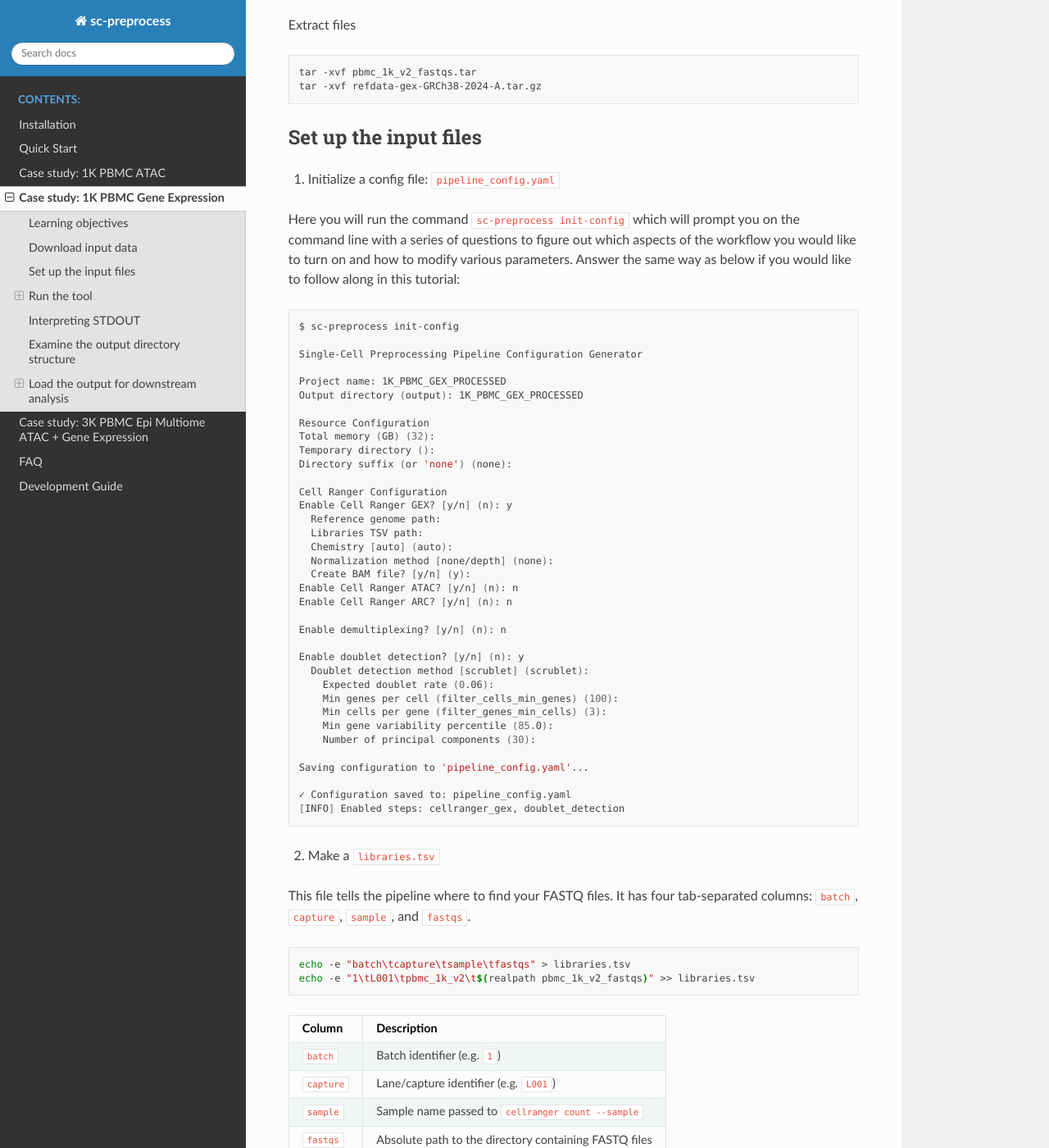
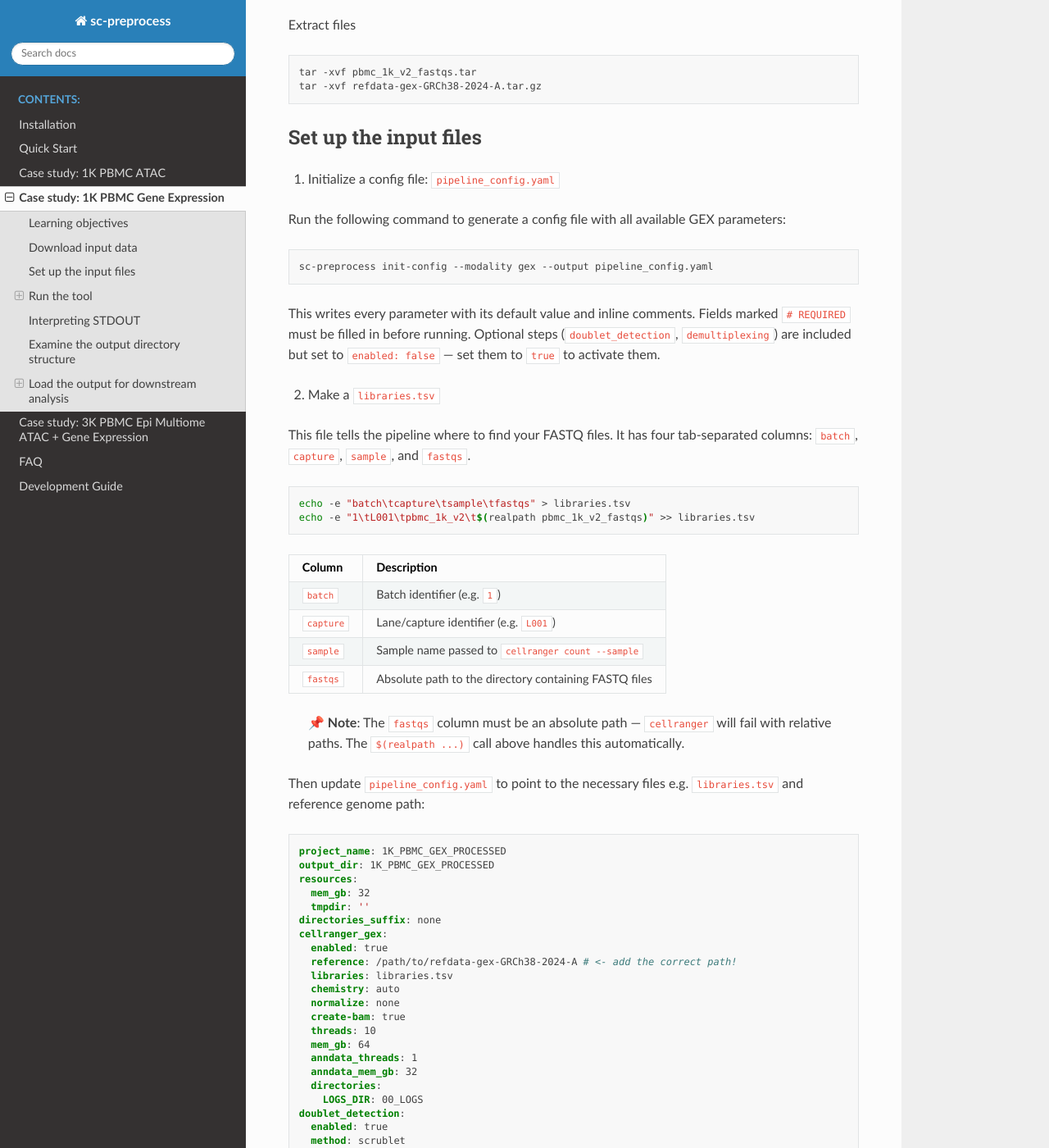
Before and after one commit to mschecht/cellranger-snakemake, a Sphinx documentation site: the page built from docs/source/PBMC_GEX.md, in a window 1280 px wide and 1400 px high, scrolled down 780 px. Shown: the whole window at 82% size. Built offline with Sphinx 7.4.7 and the Read the Docs theme 3.1.0, drawn with Linux system fonts in a browser that asks for light colours.

Commit message:
update all docs for new init-config --modality interface

````diff
--- a/docs/source/PBMC_GEX.md
+++ b/docs/source/PBMC_GEX.md
@@ -39,46 +39,13 @@ tar -xvf refdata-gex-GRCh38-2024-A.tar.gz
 
 1. Initialize a config file: `pipeline_config.yaml`
 
-Here you will run the command `sc-preprocess init-config` which will prompt you on the command line with a series of questions to figure out which aspects of the workflow you would like to turn on and how to modify various parameters. Answer the same way as below if you would like to follow along in this tutorial:
+Run the following command to generate a config file with all available GEX parameters:
 
 ```bash
-$ sc-preprocess init-config
+sc-preprocess init-config --modality gex --output pipeline_config.yaml
+```
 
-Single-Cell Preprocessing Pipeline Configuration Generator
-
-Project name: 1K_PBMC_GEX_PROCESSED
-Output directory (output): 1K_PBMC_GEX_PROCESSED
-
-Resource Configuration
-Total memory (GB) (32):
-Temporary directory ():
-Directory suffix (or 'none') (none):
-
-Cell Ranger Configuration
-Enable Cell Ranger GEX? [y/n] (n): y
-  Reference genome path:
-  Libraries TSV path:
-  Chemistry [auto] (auto):
-  Normalization method [none/depth] (none):
-  Create BAM file? [y/n] (y):
-Enable Cell Ranger ATAC? [y/n] (n): n
-Enable Cell Ranger ARC? [y/n] (n): n
-
-Enable demultiplexing? [y/n] (n): n
-
-Enable doublet detection? [y/n] (n): y
-  Doublet detection method [scrublet] (scrublet):
-    Expected doublet rate (0.06):
-    Min genes per cell (filter_cells_min_genes) (100):
-    Min cells per gene (filter_genes_min_cells) (3):
-    Min gene variability percentile (85.0):
-    Number of principal components (30):
-
-Saving configuration to 'pipeline_config.yaml'...
-
-✓ Configuration saved to: pipeline_config.yaml
-[INFO] Enabled steps: cellranger_gex, doublet_detection
-```
+This writes every parameter with its default value and inline comments. Fields marked `# REQUIRED` must be filled in before running. Optional steps (`doublet_detection`, `demultiplexing`) are included but set to `enabled: false` — set them to `true` to activate them.
 
 2. Make a `libraries.tsv`
 
@@ -103,7 +70,6 @@ Then update `pipeline_config.yaml` to point to the necessary files e.g. `librari
 ```yaml
 project_name: 1K_PBMC_GEX_PROCESSED
 output_dir: 1K_PBMC_GEX_PROCESSED
-samples: {}
 resources:
   mem_gb: 32
   tmpdir: ''
````
Also changed, not shown: docs/source/PBMC_1K_ATAC.md (+4 -37 lines), docs/source/PBMC_3k_multiome.md (+4 -36 lines), docs/source/development.md (+3 -3 lines), docs/source/quickstart.md (+3 -1 lines), docs/source/tutorial.md (+3 -7 lines).
